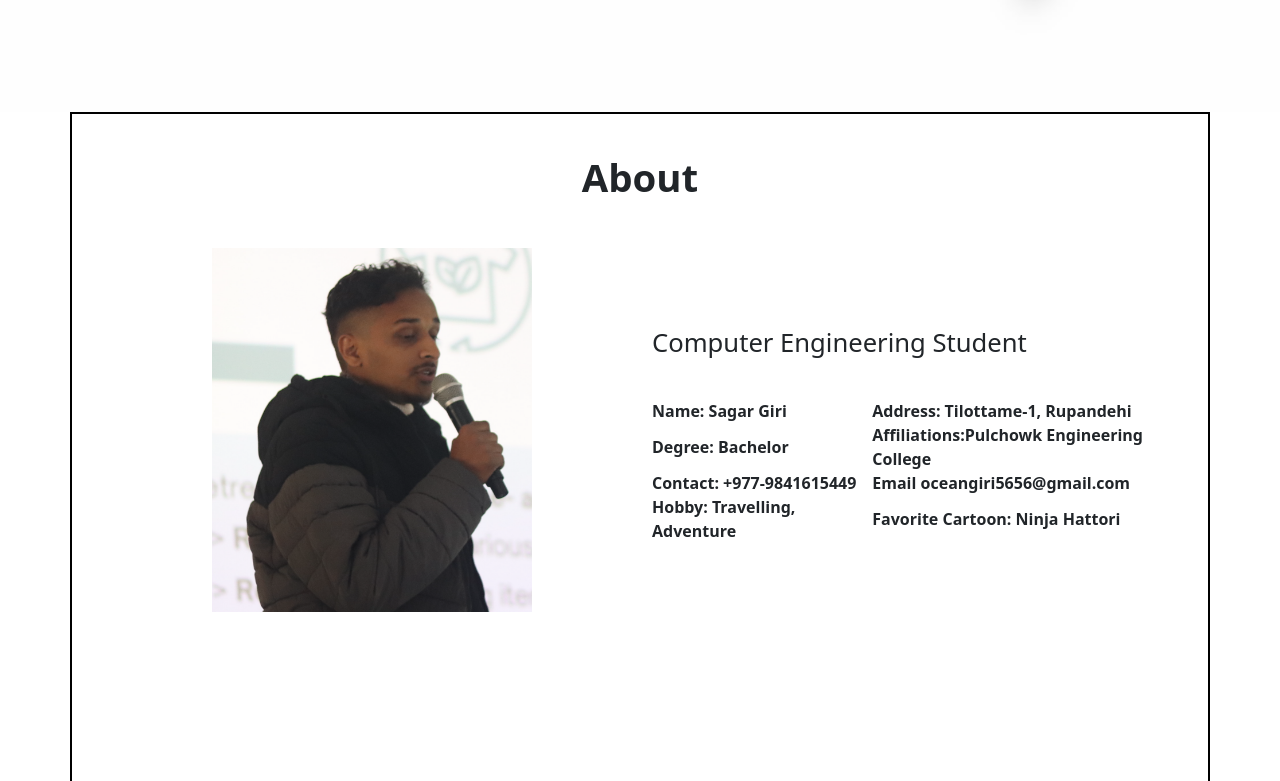
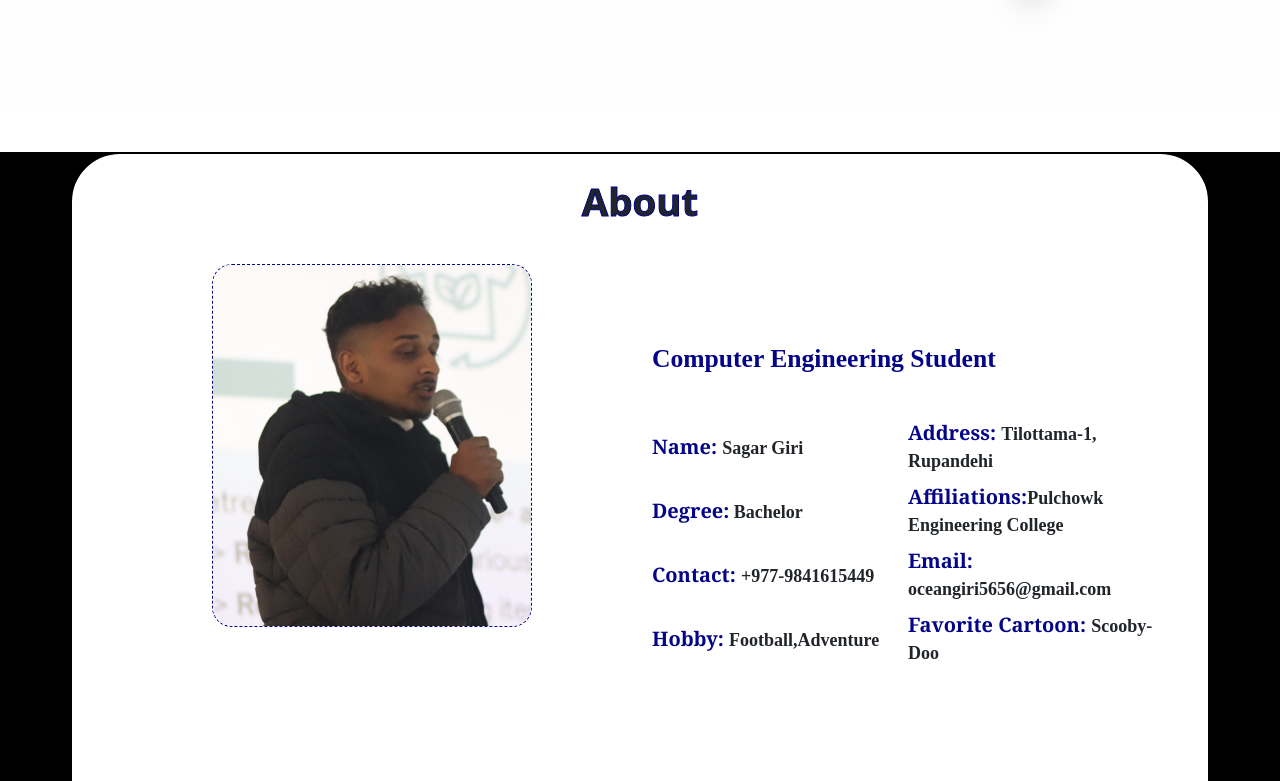
Before and after one commit to oceangiri23/myportfolio, a React (Create React App) app: page / in a window 1280 px wide. Shown: the part 673-1454 px from the top of the page. Built offline with nearby package versions, Linux system fonts and the light colour scheme.

Commit message:
aboutdone

```diff
--- a/src/App.css
+++ b/src/App.css
@@ -337,22 +337,34 @@ font-family:Arial, Helvetica, sans-serif;
 
 
 /* About */
+
+.about-whole {
+  height: 100vh ;
+  background-color: #000;
+}
 .about-tab{
+  margin-top: 5vh;
+  background-color: white;
+  border-radius: 50px;
   border: 2px solid black;
-  height: 100vh;
-  margin-bottom: 10px;
+  height: 85vh;
+  margin-bottom: 5vh;
+
 }
 
 .about-tab h2{
   text-align: center;
-  margin: 5vh auto 6vh auto;
+  margin: 3vh auto 5vh auto;
   font-size: 3vw;
   font-weight: 700;
+  -webkit-text-stroke: 1px rgb(4, 4, 136);
 }
 
 .about_img img {
   width: 25vw;
   margin: 0 0 0 10vw ;
+  border: 1px dashed rgb(4, 4, 136);
+  border-radius: 20px;
 
 }
 
@@ -362,13 +374,36 @@ font-family:Arial, Helvetica, sans-serif;
 
 .about-text h3 {
   font-size:2vw;
-
-  font-weight: 500;
+  font-family: 'Times New Roman', Times, serif;
+  font-weight: 600;
+  color: rgb(4, 4, 136);
 }
 
 .about-table {
   margin-top: 5vh;
+
 }
+
+.about-tab th {
+  height: 8vh;
+  width: 20vw;
+
+}
+.about-tab td{
+padding: 0 15px;
+}
+
+.about-text-head {
+  font-size: 20px;
+  color: rgb(4, 4, 136);
+  font-family:Cambria, Cochin, Georgia, Times, 'Times New Roman', serif;
+}
+
+.about-text-tail {
+  font-size: 18px;
+  font-family: 'Times New Roman', Times, serif
+}
+
 
 
 
--- a/src/components/About.js
+++ b/src/components/About.js
@@ -4,7 +4,7 @@ import aboutimg from "../assets/img/aboutphoto.png";
 export const About = () =>{
 
     return (
-<section>
+<section className="about-whole">
     <Container className="about-tab" >
         <Row>
             <h2>About</h2>
@@ -21,50 +21,50 @@ export const About = () =>{
                 <table className="about-table">
                 <tr >
                         <th>
-                        <span>Name: </span>
-                        <span> Sagar Giri</span>
+                        <span className="about-text-head">Name: </span>
+                        <span className="about-text-tail"> Sagar Giri</span>
                         </th>
 
                         <th>
-                        <span>Address: </span>
-                        <span> Tilottame-1, Rupandehi</span>
+                        <span className="about-text-head">Address: </span>
+                        <span className="about-text-tail"> Tilottama-1, Rupandehi</span>
                         </th>
                 </tr>
 
                 <tr>
                         <th>
-                        <span>Degree:</span>
-                        <span> Bachelor</span>
+                        <span className="about-text-head" >Degree:</span>
+                        <span className="about-text-tail"> Bachelor</span>
                         </th>
 
                         <th>
-                        <span> Affiliations:</span>
-                        <span>Pulchowk Engineering College</span>
+                        <span className="about-text-head"> Affiliations:</span>
+                        <span className="about-text-tail">Pulchowk Engineering College</span>
                         </th>
                 </tr>
 
                 <tr>
                         <th>
-                        <span>Contact: </span>
-                        <span> +977-9841615449</span>
+                        <span className="about-text-head">Contact: </span>
+                        <span className="about-text-tail"> +977-9841615449</span>
                         </th>
 
                         <th>
-                        <span>Email </span>
-                        <span>oceangiri5656@gmail.com</span>
+                        <span className="about-text-head">Email: </span>
+                        <span className="about-text-tail">oceangiri5656@gmail.com</span>
                         </th>
                 </tr>
 
 
                 <tr>
                         <th>
-                        <span>Hobby: </span>
-                        <span> Travelling, Adventure</span>
+                        <span className="about-text-head">Hobby: </span>
+                        <span className="about-text-tail">Football,Adventure</span>
                         </th>
 
                         <th>
-                        <span>Favorite Cartoon: </span>
-                        <span>Ninja Hattori</span>
+                        <span className="about-text-head">Favorite Cartoon: </span>
+                        <span className="about-text-tail">Scooby-Doo</span>
                         </th>
                 </tr>
                 </table>
```
